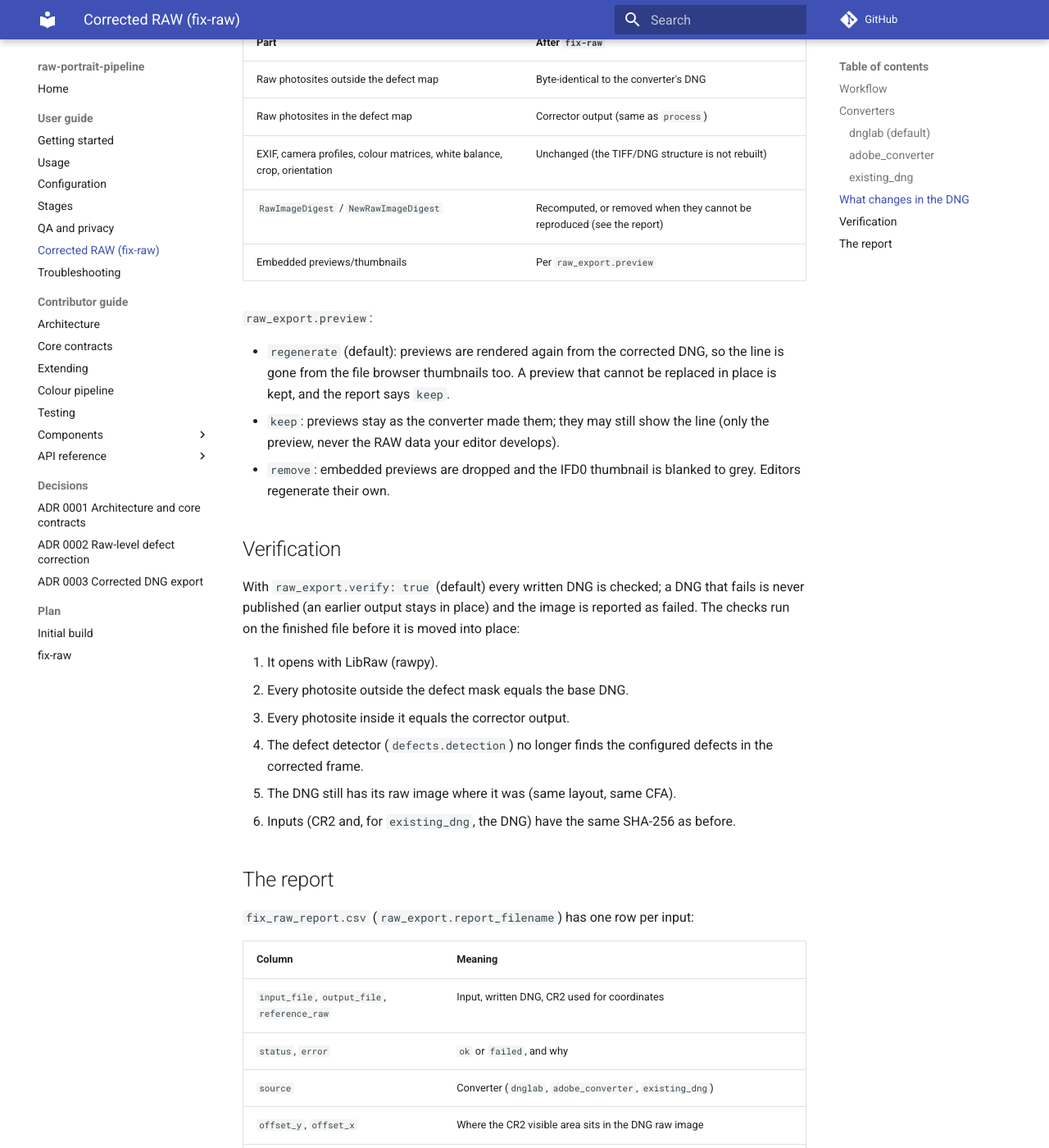
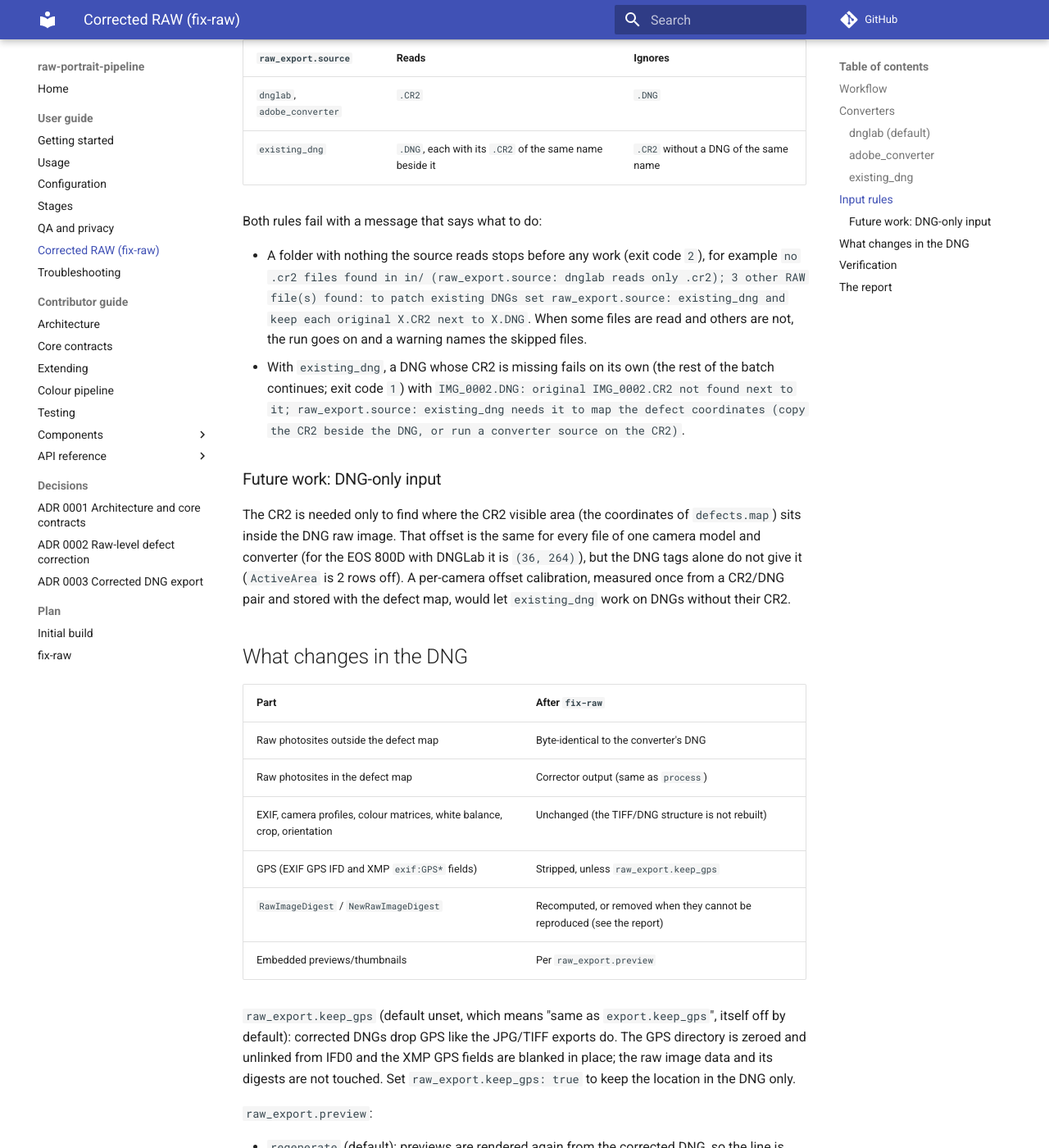
Before and after one commit to emiliano-f/raw-portrait-pipeline, an MkDocs documentation site: the page built from docs/functional/fix-raw.md, in a window 1280 px wide and 1400 px high, scrolled down 2576 px. Shown: the whole window at 82% size. Built offline with MkDocs 1.6.1 and Material for MkDocs 9.7.7, drawn with Linux system fonts in a browser that asks for light colours; comment, search, counter and statistics services are not loaded; some of the changed text lies outside the part shown.

Commit message:
docs(fix-raw): GPS stripping, residual verification, input rules and DNG-only future work

````diff
--- a/config.example.yaml
+++ b/config.example.yaml
@@ -31,6 +31,7 @@ raw_export:                  # `raw-pipeline fix-raw`: corrected DNGs
     timeout_s: 120.0
   preview: regenerate        # keep | regenerate | remove
   verify: true
+  keep_gps: null             # null = same as export.keep_gps; true keeps GPS in the DNG
   report_filename: fix_raw_report.csv
 
 meter:
--- a/docs/functional/fix-raw.md
+++ b/docs/functional/fix-raw.md
@@ -37,6 +37,7 @@ raw_export:
   source: dnglab
   preview: regenerate
   verify: true
+  # keep_gps: unset = same as export.keep_gps (GPS stripped by default)
 ```
 
 ## Converters
@@ -106,6 +107,34 @@ to it: the defect map is in CR2 coordinates, and `fix-raw` only writes when it
 can match the DNG photosites to the CR2 exactly. The DNG must be uncompressed,
 mosaic (not linear) and 16-bit; otherwise it is rejected with the reason.
 
+## Input rules
+
+| `raw_export.source` | Reads | Ignores |
+| --- | --- | --- |
+| `dnglab`, `adobe_converter` | `.CR2` | `.DNG` |
+| `existing_dng` | `.DNG`, each with its `.CR2` of the same name beside it | `.CR2` without a DNG of the same name |
+
+Both rules fail with a message that says what to do:
+
+- A folder with nothing the source reads stops before any work (exit code `2`),
+  for example
+  `no .cr2 files found in in/ (raw_export.source: dnglab reads only .cr2); 3 other RAW file(s) found: to patch existing DNGs set raw_export.source: existing_dng and keep each original X.CR2 next to X.DNG`.
+  When some files are read and others are not, the run goes on and a warning
+  names the skipped files.
+- With `existing_dng`, a DNG whose CR2 is missing fails on its own (the rest of
+  the batch continues; exit code `1`) with
+  `IMG_0002.DNG: original IMG_0002.CR2 not found next to it; raw_export.source: existing_dng needs it to map the defect coordinates (copy the CR2 beside the DNG, or run a converter source on the CR2)`.
+
+### Future work: DNG-only input
+
+The CR2 is needed only to find where the CR2 visible area (the coordinates of
+`defects.map`) sits inside the DNG raw image. That offset is the same for
+every file of one camera model and converter (for the EOS 800D with DNGLab it
+is `(36, 264)`), but the DNG tags alone do not give it (`ActiveArea` is 2 rows
+off). A per-camera offset calibration, measured once from a CR2/DNG pair and
+stored with the defect map, would let `existing_dng` work on DNGs without their
+CR2.
+
 ## What changes in the DNG
 
 | Part | After `fix-raw` |
@@ -113,8 +142,15 @@ mosaic (not linear) and 16-bit; otherwise it is rejected with the reason.
 | Raw photosites outside the defect map | Byte-identical to the converter's DNG |
 | Raw photosites in the defect map | Corrector output (same as `process`) |
 | EXIF, camera profiles, colour matrices, white balance, crop, orientation | Unchanged (the TIFF/DNG structure is not rebuilt) |
+| GPS (EXIF GPS IFD and XMP `exif:GPS*` fields) | Stripped, unless `raw_export.keep_gps` |
 | `RawImageDigest` / `NewRawImageDigest` | Recomputed, or removed when they cannot be reproduced (see the report) |
 | Embedded previews/thumbnails | Per `raw_export.preview` |
+
+`raw_export.keep_gps` (default unset, which means "same as
+`export.keep_gps`", itself off by default): corrected DNGs drop GPS like the
+JPG/TIFF exports do. The GPS directory is zeroed and unlinked from IFD0 and the
+XMP GPS fields are blanked in place; the raw image data and its digests are not
+touched. Set `raw_export.keep_gps: true` to keep the location in the DNG only.
 
 `raw_export.preview`:
 
@@ -135,8 +171,13 @@ is reported as failed. The checks run on the finished file before it is moved in
 1. It opens with LibRaw (rawpy).
 2. Every photosite outside the defect mask equals the base DNG.
 3. Every photosite inside it equals the corrector output.
-4. The defect detector (`defects.detection`) no longer finds the configured
-   defects in the corrected frame.
+4. The defect detector (`defects.detection`) scores each configured defect in
+   the base frame and in the corrected one. A defect it still finds fails the
+   check if its score did not drop (the line is unchanged, or new). A defect
+   that is still found but weaker is accepted with a warning, and the report
+   says `passed_residual`: a thin scene stripe right next to the corrected
+   column (a cable, a hair) can keep a weak detector score after a correct
+   repair, so a fixed threshold would reject good DNGs.
 5. The DNG still has its raw image where it was (same layout, same CFA).
 6. Inputs (CR2 and, for `existing_dng`, the DNG) have the same SHA-256 as before.
 
@@ -152,7 +193,8 @@ is reported as failed. The checks run on the finished file before it is moved in
 | `offset_y`, `offset_x` | Where the CR2 visible area sits in the DNG raw image |
 | `mapping_method` | How it was found: `active_area`, `default_crop`, `origin` or `search` |
 | `defect_method`, `defects_configured`, `corrected_pixels` | Corrector, map entries, photosites changed |
-| `passthrough` | `True` when nothing changed (method `none` or empty map); the DNG is then byte-identical to the base and `preview` is `keep` |
+| `passthrough` | `True` when nothing changed (method `none` or empty map); the raw data and previews are then those of the base (`preview` is `keep`), and the DNG is byte-identical to it unless GPS was stripped |
 | `digest` | `absent`, `unchanged`, `recomputed` or `removed` |
 | `preview` | Preview handling actually applied |
-| `verification` | `passed` or `skipped` |
+| `gps` | `absent`, `kept` or `stripped` |
+| `verification` | `passed`, `passed_residual` (see [Verification](#verification)) or `skipped` |
````
Also changed, not shown: CHANGELOG.md (+8 -1 lines), docs/adr/0003-corrected-dng-export.md (+3 -2 lines).
